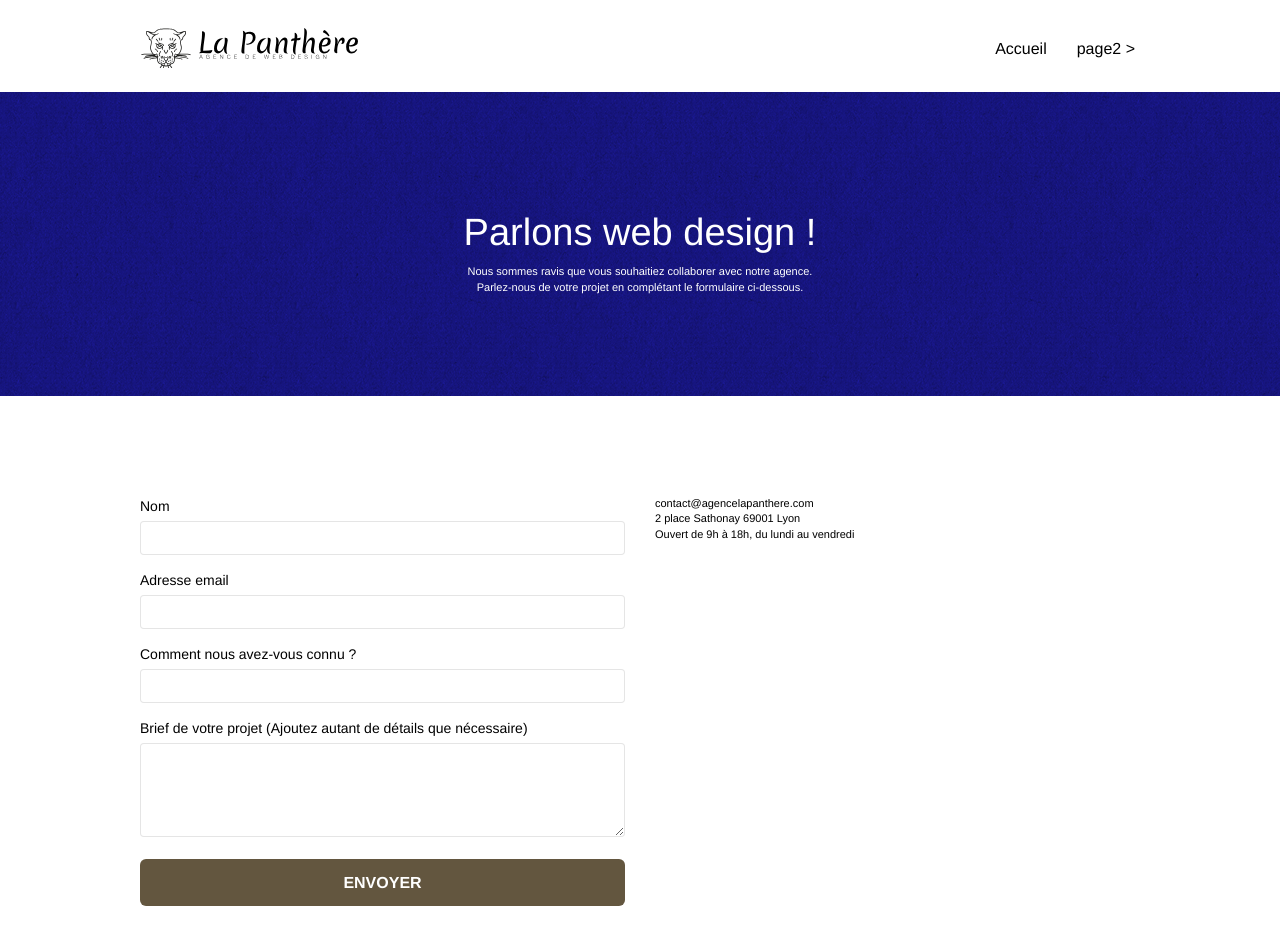
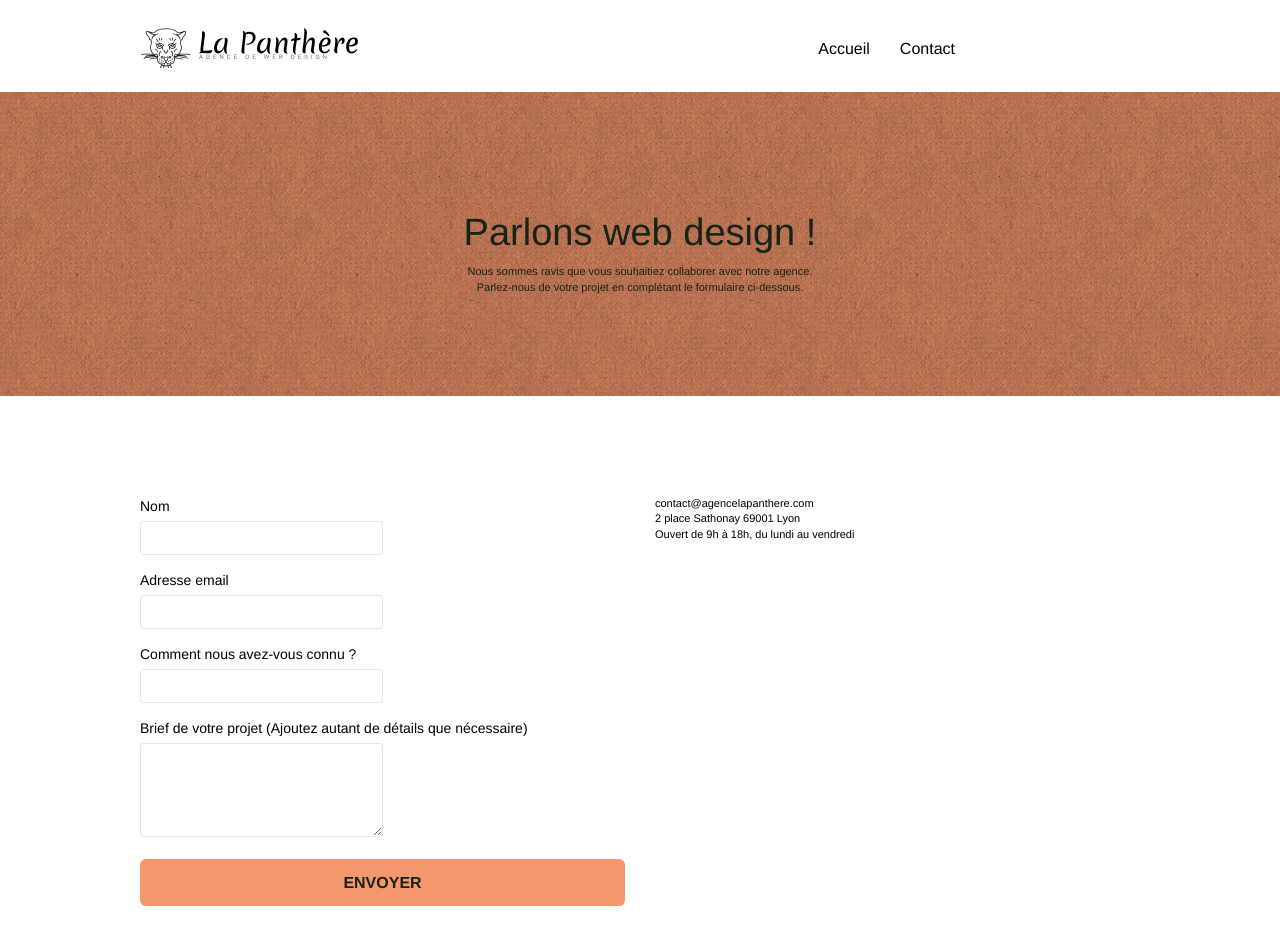
Before and after one commit to Rinnosuke/P4, a plain HTML site: page page2.html in a window 1280 px wide. Shown: the top 952 px of the page. Drawn offline with nearby package versions, Linux system fonts and the light colour scheme; files that its build step writes are made by us from their sources; a script that the page names is missing.

Commit message:
Petites corrections

```diff
--- a/page2.html
+++ b/page2.html
@@ -36,9 +36,6 @@
 		<nav class="navbar row">
 			<div class="navbar-header">
 				<a class="navbar-brand" href="index.html"><img src="img/agence-la-panthere-monochrome.svg" alt="atlanta web design logo" height="40" /></a>
-				<button id="nav-toggle" type="button" class="ui-navbar-toggle navbar-toggle" data-toggle="collapse" data-target=".navbar-1">
-					<span class="sr-only">Toggle navigation</span><span class="icon-bar"></span><span class="icon-bar"></span><span class="icon-bar"></span>
-				</button>
 			</div>
 			<div class="collapse navbar-collapse navbar-1 special-dropdown-nav">
 				<ul class="site-navigation nav navbar-nav">
@@ -48,7 +45,7 @@
 					<li>
 					</li>
 					<li>
-						<a href="page2.html">page2 &gt;</a>
+						<a href="page2.html">Contact</a>
 					</li>
 				</ul>
 			</div>
--- a/style.css
+++ b/style.css
@@ -366,9 +366,15 @@ a:hover {
     .site-navigation {
         position: absolute;
         top: 50%;
-        right: 20px;
+        right: 200px;
         transform: translate(0, -50%);
         -webkit-transform: translateY(-50%);
+    }
+    .site-navigation li {
+        list-style-type: none;
+    }
+    .site-navigation a {
+        padding: 10px 15px;
     }
     .nav > li .dropdown-menu a,
     .nav > li .dropdown-menu a:hover {
@@ -508,6 +514,11 @@ button {
 .form-control {
     border-color: rgba(0, 0, 0, .1);
     box-shadow: none;
+
+    display: block;
+    width: 50%;
+    padding: 6px 12px;
+    background-image: none;
 }
 
 .scrollToTop {
@@ -736,7 +747,7 @@ h4 {
 }
 
 .white {
-    color: #FFFFFF!important;
+    color: #162316!important;
 }
 
 .portfolio-thumb {
@@ -771,29 +782,29 @@ h4 {
 }
 
 .bgc-atomic-tangerine {
-    background-color: #1e1ca6;
+    background-color: #F3976C;
 }
 
 .tc-white {
-    color: #fff!important;
+    color: #162316!important;
 }
 
 .btn-atomic-tangerine {
-    background: #63563f;
-    color: #FFFFFF!important;
+    background: #F3976C;
+    color: #162316!important;
 }
 
 .btn-atomic-tangerine:hover {
     background: #c27956!important;
-    color: #FFFFFF!important;
+    color: #162316!important;
 }
 
 .ltc-white {
-    color: #FFFFFF!important;
+    color: #162316!important;
 }
 
 .ltc-white:hover {
-    color: #cccccc!important;
+    color: #162316!important;
 }
 
 .ltc-atomic-tangerine {
```
Also changed, not shown: index.html (+1 -1 lines), img/3.bmp (deleted), img/4.bmp (deleted).
